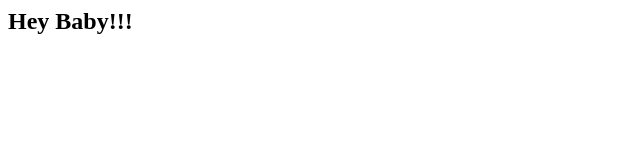
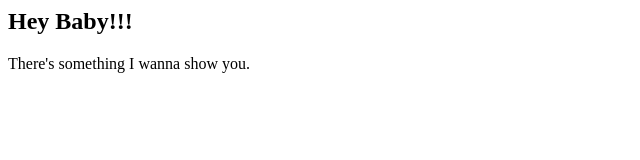
Before and after one commit to hansdamak/hansdamak, a plain HTML site: page index.html in a window 1280 px wide. Shown: the whole page, without its empty margins (0-640 px from the left). Drawn offline with Linux system fonts and the light colour scheme.

Commit message:
new comment

```diff
--- a/index.html
+++ b/index.html
@@ -1 +1,3 @@
 <h2> Hey Baby!!!</h2>
+
+There's something I wanna show you.
```
